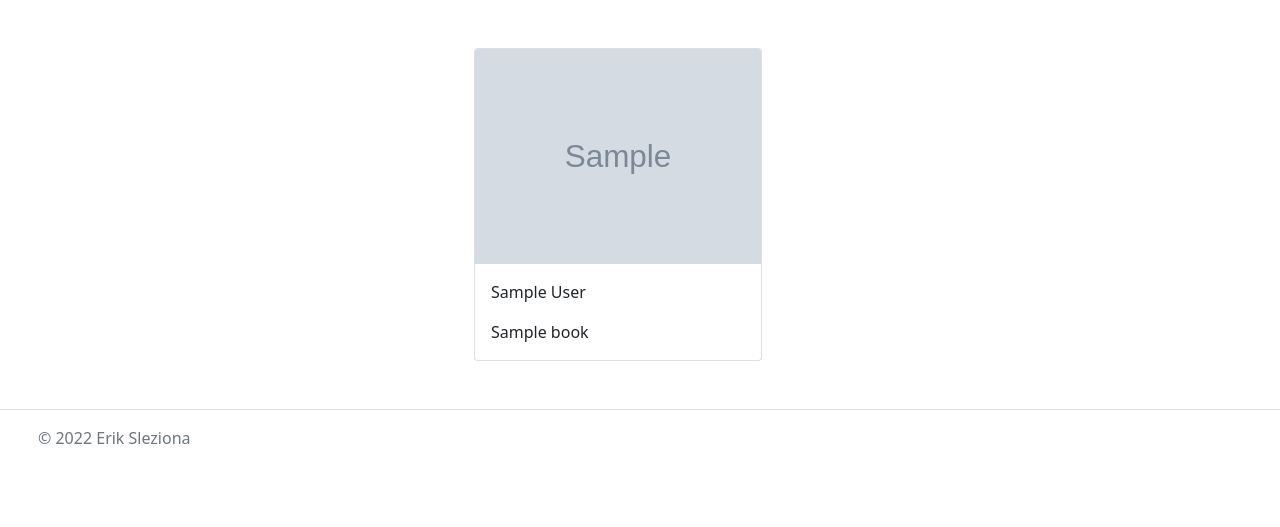
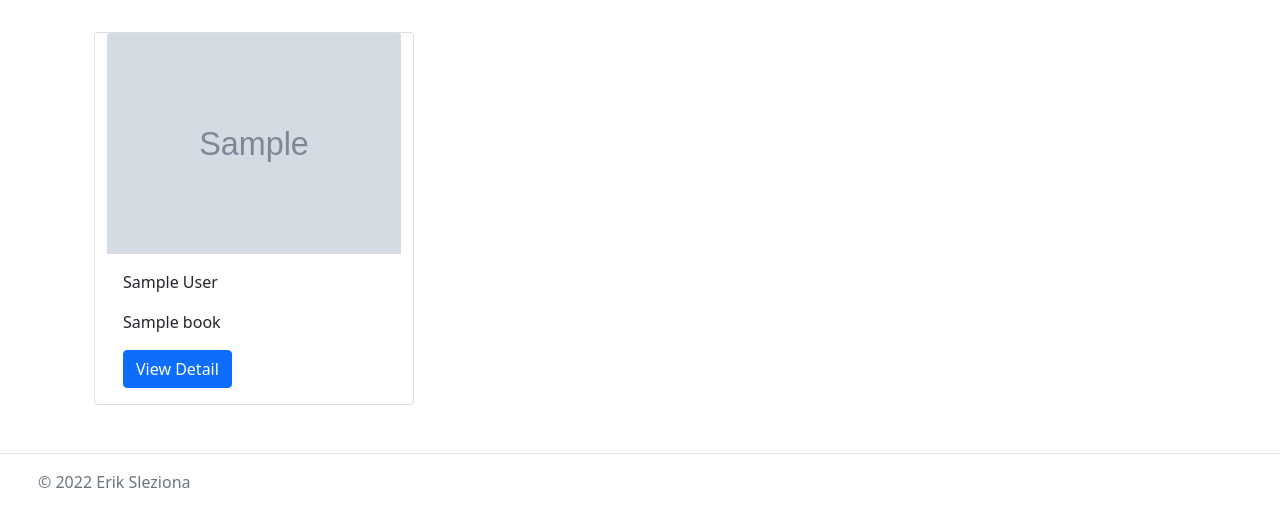
Before and after one commit to eriksleziona/personal_library, a Django app: page / in a window 1280 px wide. Shown: the part 56-583 px from the top of the page. Run offline with Django 4.2, Linux system fonts and the light colour scheme; tables that the repository leaves empty hold one stand-in row (values such as "Sample post"); grey boxes marked "Sample" are stand-in pictures; parts of the project's set-up code (start-up, migrations or seed data) failed here and were passed over; some libraries are stand-ins or nearby versions.

Commit message:
Added a Boostrap form view. And A Book Detail View

```diff
--- a/library/books/models.py
+++ b/library/books/models.py
@@ -26,3 +26,6 @@ class Book(models.Model):
     description = models.TextField()
     author = models.ForeignKey('Author', on_delete=models.CASCADE)
     category = models.ManyToManyField('Category', blank=True)
+
+    def __str__(self):
+        return f"{self.author} : {self.title}"
--- a/library/books/templates/books/home.html
+++ b/library/books/templates/books/home.html
@@ -2,16 +2,20 @@
 
 
 {% block content %}
-<div class="container d-flex justify-content-evenly m-5">
-{% for book in books_list %}
-    <div class="card" style="width: 18rem;">
-    <img src="{{ book.image_url}}" class="card-img-top" style="height: 100%;" alt="...">
+<div class="container d-flex mt-2">
+    <div class="row justify-content-center">
+    {% for book in books_list %}
+
+        <div class="card m-4 col-2" style="width: 20rem;">
+        <img src="{{ book.image_url}}" class="card-img-top" style="height: 85%;" alt="...">
         <div class="card-body">
             <p class="card-text">{{ book.author }}</p>
             <p class="card-text">{{ book.title }}</p>
+            <a class="btn btn-primary" href="/book_detail/{{book.id}}/">View Detail</a>
         </div>
     </div>
     {% endfor %}
+    </div>
 </div>
 
 {% endblock %}
--- a/library/books/urls.py
+++ b/library/books/urls.py
@@ -1,6 +1,9 @@
 from django.urls import path
-from .views import HomeView
+from .views import HomeView, AddBookView, BookDetailView
+
 
 urlpatterns = [
-    path('', HomeView.as_view(), name='home')
+    path('', HomeView.as_view(), name='home'),
+    path('add/', AddBookView.as_view(), name='add'),
+    path('book_detail/<int:pk>/', BookDetailView.as_view(), name='detail')
 ]
--- a/library/books/views.py
+++ b/library/books/views.py
@@ -1,5 +1,7 @@
 from django.shortcuts import render
-from django.views.generic import ListView
+from django.urls import reverse_lazy
+from django.views.generic import ListView, CreateView, DetailView
+from django.contrib.auth.mixins import LoginRequiredMixin
 from .models import Book
 
 
@@ -9,3 +11,13 @@ class HomeView(ListView):
     model = Book
     context_object_name = 'books_list'
     template_name = 'books/home.html'
+
+
+class AddBookView(LoginRequiredMixin ,CreateView):
+    model = Book
+    fields = "__all__"
+    success_url = reverse_lazy('home')
+
+
+class BookDetailView(DetailView):
+    model = Book
--- a/library/library/settings.py
+++ b/library/library/settings.py
@@ -34,6 +34,7 @@ ALLOWED_HOSTS = []
 # Application definition
 
 INSTALLED_APPS = [
+    'django_bootstrap5',
     'books.apps.BooksConfig',
     'django.contrib.admin',
     'django.contrib.auth',
--- a/library/templates/base.html
+++ b/library/templates/base.html
@@ -18,7 +18,7 @@
     </button>
     <div class="collapse navbar-collapse d-flex justify-content-center"  id="navbarNavAltMarkup">
       <div class="navbar-nav ">
-        <a class="nav-link" href="#">Add Book</a>
+        <a class="nav-link" href="{% url 'add' %}">Add Book</a>
         <a class="nav-link" href="#">Profile</a>
       </div>
     </div>
```
Also changed, not shown: library/books/templates/books/book_detail.html (added, +20 -0 lines), library/books/templates/books/book_form.html (added, +16 -0 lines).
